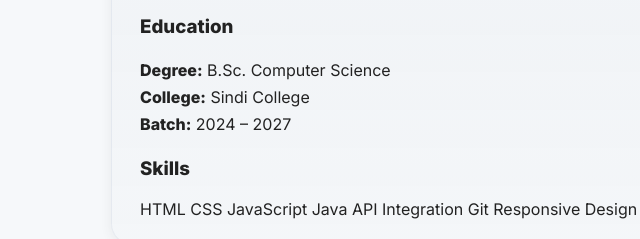
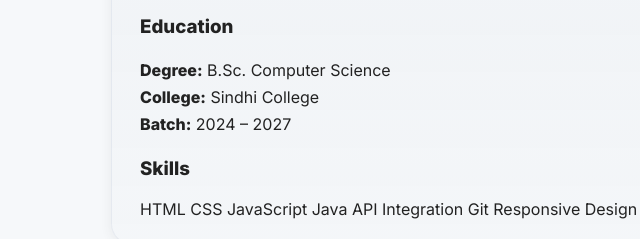
Before and after one commit to munia6636-ship-it/TNSDC-FWD-Portfolio, a plain HTML site: page index.html in a window 1280 px wide. Shown: the part 500-739 px from the top of the page, 4-644 px from the left. Drawn offline with Linux system fonts and the light colour scheme.

Commit message:
Update index.html

```diff
--- a/index.html
+++ b/index.html
@@ -48,7 +48,7 @@
 
         <h3>Education</h3>
         <p><strong>Degree:</strong> B.Sc. Computer Science<br/>
-           <strong>College:</strong> Sindi College<br/>
+           <strong>College:</strong> Sindhi College<br/>
            <strong>Batch:</strong> 2024 – 2027
         </p>
 
```
